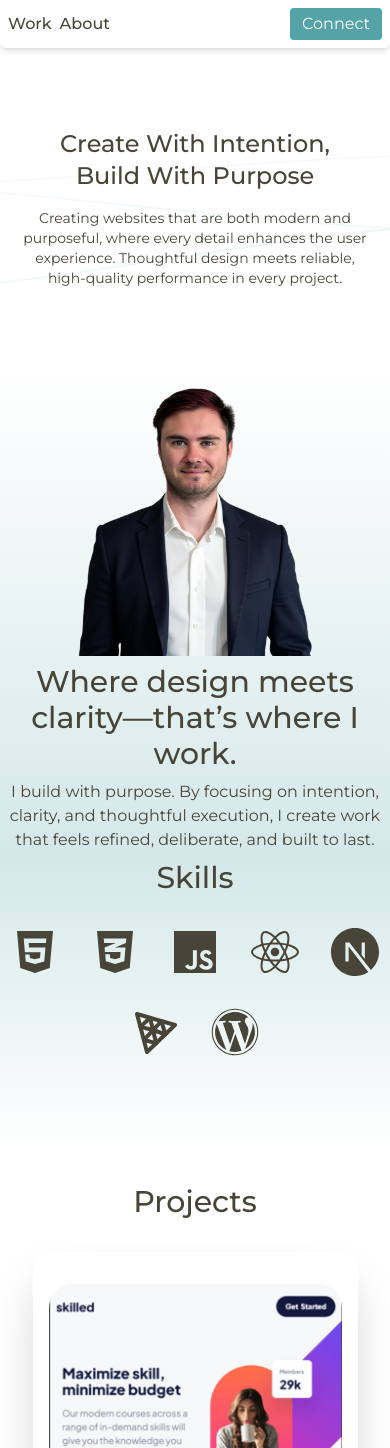
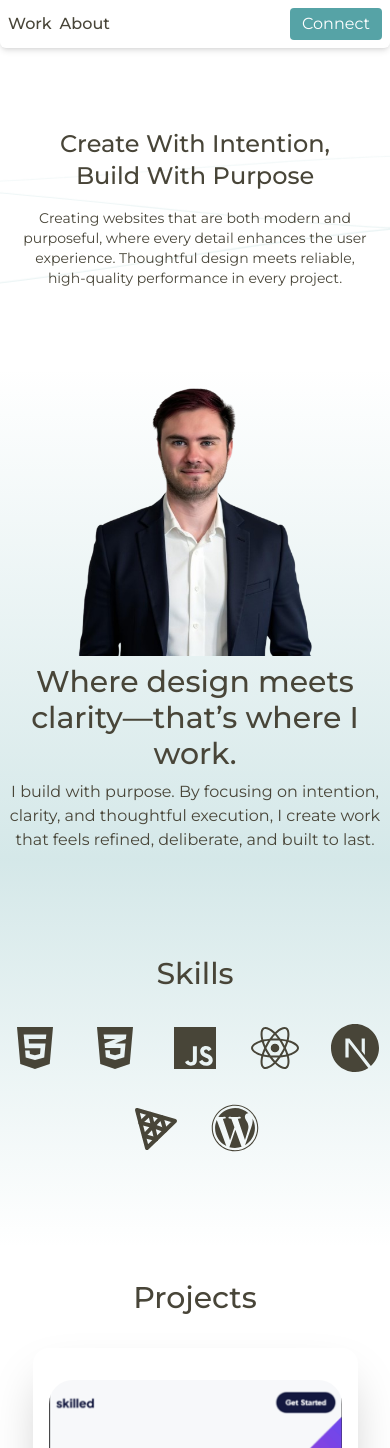
Before and after one commit to Cam96stanley/portfolio-hostinger, a React (Vite) app: page / in a window 390 px wide. Shown: the top 1448 px of the page. Built offline with nearby package versions, Linux system fonts and the light colour scheme.

Commit message:
added padding to top of skills

```diff
--- a/src/components/skills/Skills.jsx
+++ b/src/components/skills/Skills.jsx
@@ -10,7 +10,7 @@ export default function Skills() {
   return (
     <section
       id="skills"
-      className="flex flex-col items-center pb-24 md:py-48 bg-background-invert-gradient"
+      className="flex flex-col items-center py-24 md:py-48 bg-background-invert-gradient"
     >
       <h2 className="text-3xl font-medium pb-8 lg:text-4xl">Skills</h2>
       <div className="flex justify-center items-center flex-wrap gap-8 md:gap-12 lg:gap-16">
```
